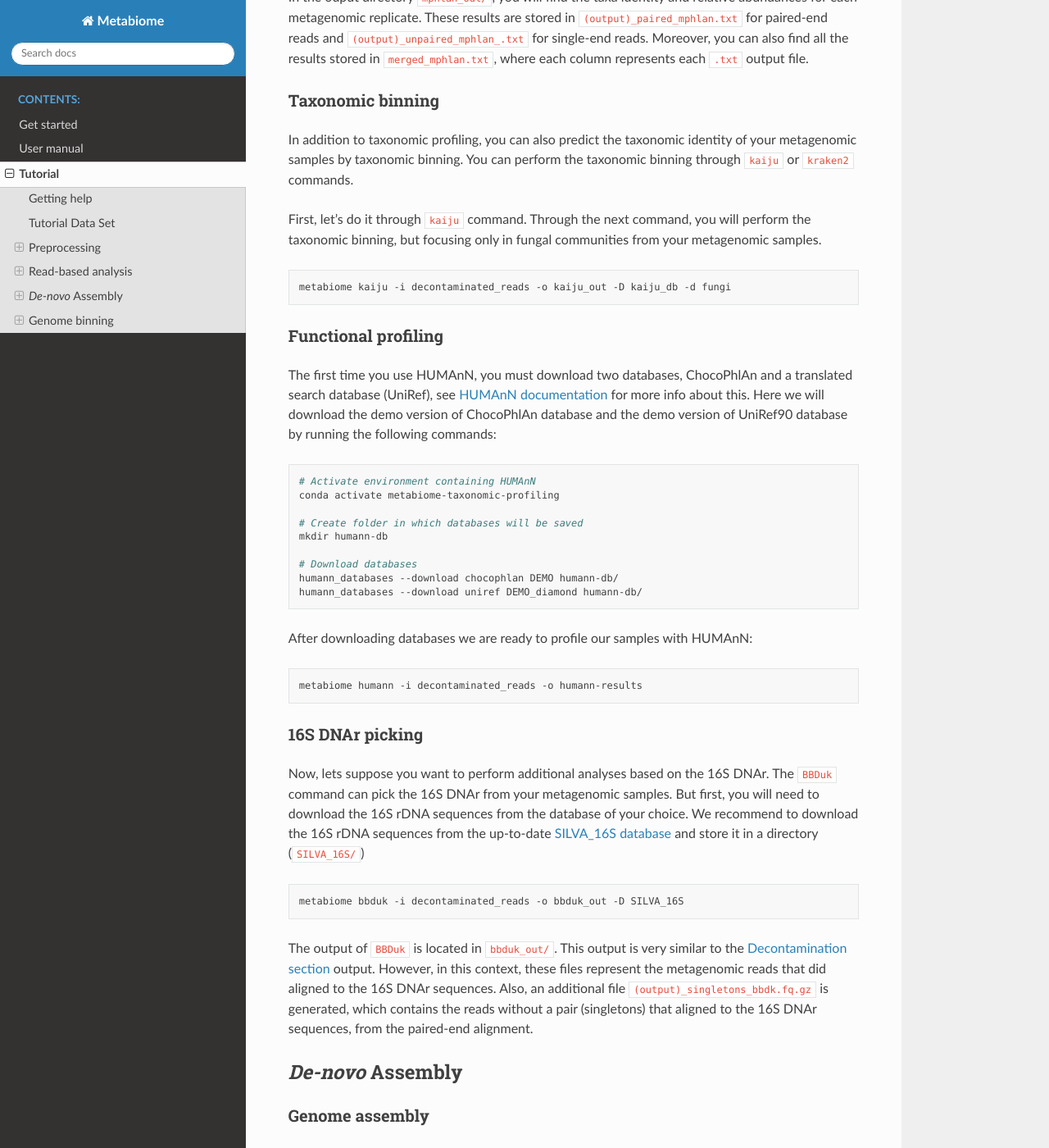
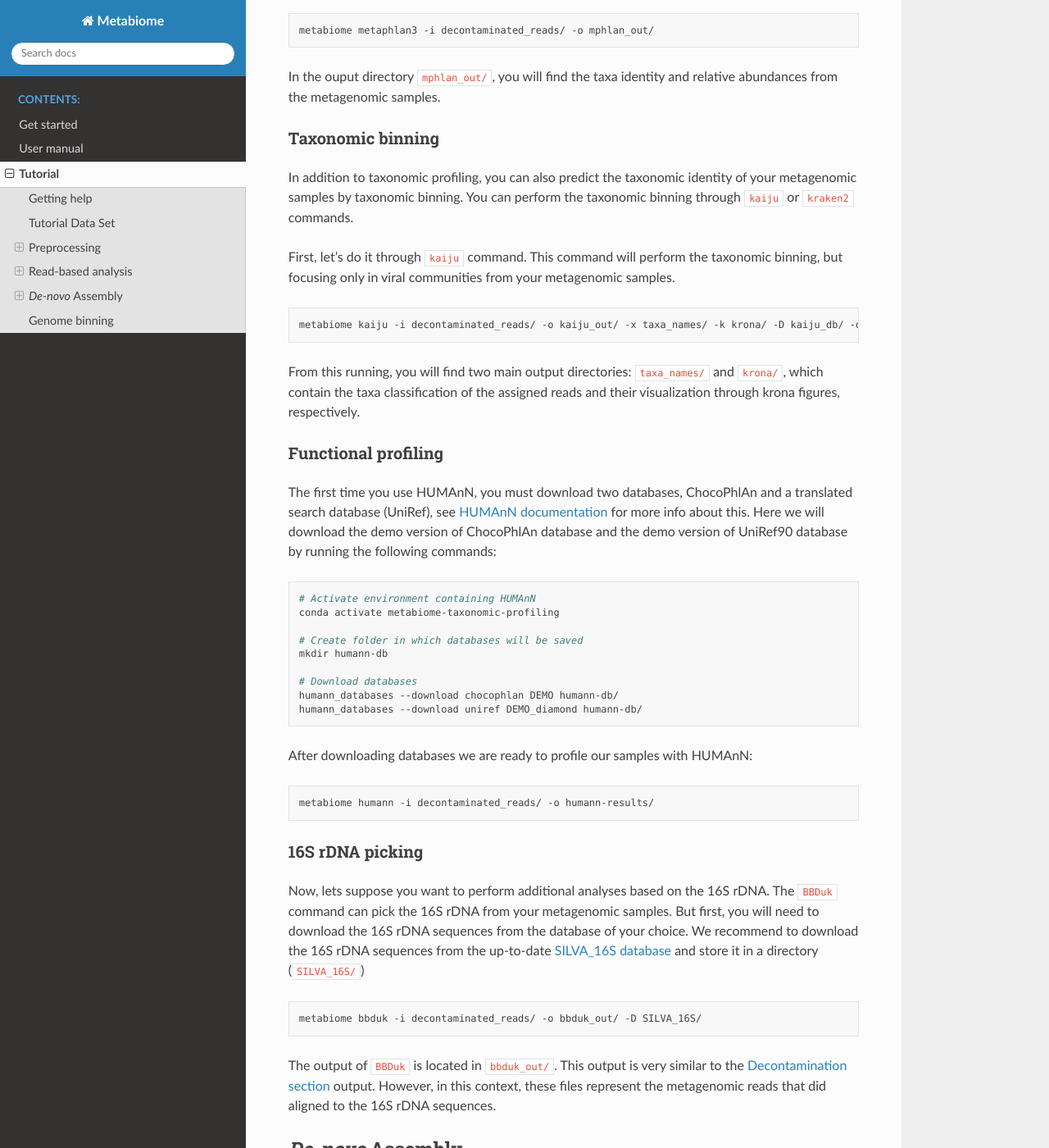
Before and after one commit to Nesper94/Metabiome, a Sphinx documentation site: the page built from documentation/source/tutorial.rst, in a window 1280 px wide and 1400 px high, scrolled down 3017 px. Shown: the whole window at 82% size. Built offline with Sphinx 7.4.7 and the Read the Docs theme 2.0.0, drawn with Linux system fonts in a browser that asks for light colours; some of the changed text lies outside the part shown.

Commit message:
Add new lines to Metabiome's tutorial
-Finish Taxonomic profiling and binning tutorial steps.
-Change DNAr for its correct form: rDNA.

```diff
--- a/documentation/source/tutorial.rst
+++ b/documentation/source/tutorial.rst
@@ -12,7 +12,7 @@ By the end of the tutorial, you will be able to:
     * Perform the taxonomic profiling of metagenomic reads.
     * Perform the taxonomic binning of metagenomic reads.
     * Perform the functional profiling of metagenomic reads.
-    * Pick 16S DNAr sequences from metagenomic reads.
+    * Pick 16S rDNA sequences from metagenomic reads.
     * Assembly metagenomic paired-end reads into contigs.
     * Assess the quality of the metagenomic contigs.
     * Generate bins with metagenomic contigs and their respective paired-end reads.
@@ -63,7 +63,7 @@ using the command :code:`qc` from Metabiome:
 
 .. code-block:: bash
 
-    metabiome qc -i sample_data -o quality_check
+    metabiome qc -i sample_data/ -o quality_check/
 
 After running this command the folder :file:`quality-check/` will be created
 and inside it you will find a FastQC report with quality info for each input
@@ -79,7 +79,7 @@ will remove the last 20 bp because these have lower quality:
 
 .. code-block:: bash
 
-    metabiome trimmomatic -i sample_data -o filtered_reads -opts MINLEN:150 TRAILING:20
+    metabiome trimmomatic -i sample_data/ -o filtered_reads/ -opts MINLEN:150 TRAILING:20
 
 Decontamination
 ---------------
@@ -88,11 +88,17 @@ The next step is to remove contaminant reads from our data. Two common
 contaminants are sequences coming from researchers or people manipulating the
 samples and sequences from the Phi-X174 phage used as control in the
 sequencing machines, so we will remove reads coming from these sources using
-:code:`bowtie2` command.
+:code:`bowtie2` command. To obtain these sequences, you must download the Human
+Reference Genome (`GRCh38.p13 <https://www.ncbi.nlm.nih.gov/assembly/GCF_000001405.39>`_)
+and the PhiX (`phi-X174 <https://www.ncbi.nlm.nih.gov/nuccore/9626372>`_) Genome
+from the provided links.
+
+Now that we have downloaded the human and phage reference genomes,
+let's perform the decontamination with :code:`bowtie2` command likeso:
 
 .. code-block:: bash
 
-    metabiome bowtie2 -i filtered_reads -o decontaminated_reads -hu -ph -ho
+    metabiome bowtie2 -i filtered_reads/ -o decontaminated_reads/ -hu Human.fasta -ph PhiX_NC_001422.1.fasta
 
 The most important output files from this step are located in :file:`decontaminated_reads/`. These files are each of the paired-end and single-end reads in gzip format, and the summary stats from the alignments. For example, assume your output file prefix is output:
 
@@ -122,9 +128,9 @@ Now, consider that you want to predict the taxonomic identity and relative abund
 
 .. code-block:: bash
 
-    metabiome metaphlan3 -i decontaminated_reads -o mphlan_out
+    metabiome metaphlan3 -i decontaminated_reads/ -o mphlan_out/
 
-In the ouput directory :file:`mphlan_out/`, you will find the taxa identity and relative abundances for each metagenomic replicate. These results are stored in :file:`(output)_paired_mphlan.txt` for paired-end reads and :file:`(output)_unpaired_mphlan_.txt` for single-end reads. Moreover, you can also find all the results stored in :file:`merged_mphlan.txt`, where each column represents each :file:`.txt` output file.
+In the ouput directory :file:`mphlan_out/`, you will find the taxa identity and relative abundances from the metagenomic samples.
 
 
 Taxonomic binning
@@ -132,11 +138,13 @@ Taxonomic binning
 
 In addition to taxonomic profiling, you can also predict the taxonomic identity of your metagenomic samples by taxonomic binning. You can perform the taxonomic binning through :code:`kaiju` or :code:`kraken2` commands.
 
-First, let's do it through :code:`kaiju` command. Through the next command, you will perform the taxonomic binning, but focusing only in fungal communities from your metagenomic samples.
+First, let's do it through :code:`kaiju` command. This command will perform the taxonomic binning, but focusing only in viral communities from your metagenomic samples.
 
 .. code-block:: bash
 
-    metabiome kaiju -i decontaminated_reads -o kaiju_out -D kaiju_db -d fungi
+    metabiome kaiju -i decontaminated_reads/ -o kaiju_out/ -x taxa_names/ -k krona/ -D kaiju_db/ -d viruses
+
+From this running, you will find two main output directories:  :file:`taxa_names/` and :file:`krona/`, which contain the taxa classification of the assigned reads and their visualization through krona figures, respectively.
 
 
 Functional profiling
@@ -164,18 +172,18 @@ After downloading databases we are ready to profile our samples with HUMAnN:
 
 .. code-block:: bash
 
-    metabiome humann -i decontaminated_reads -o humann-results
+    metabiome humann -i decontaminated_reads/ -o humann-results/
 
 
-16S DNAr picking
+16S rDNA picking
 ----------------
-Now, lets suppose you want to perform additional analyses based on the 16S DNAr. The :code:`BBDuk` command can pick the 16S DNAr from your metagenomic samples. But first, you will need to download the 16S rDNA sequences from the database of your choice. We recommend to download the 16S rDNA sequences from the up-to-date `SILVA_16S database <https://www.arb-silva.de/>`_ and store it in a directory (:file:`SILVA_16S/`)
+Now, lets suppose you want to perform additional analyses based on the 16S rDNA. The :code:`BBDuk` command can pick the 16S rDNA from your metagenomic samples. But first, you will need to download the 16S rDNA sequences from the database of your choice. We recommend to download the 16S rDNA sequences from the up-to-date `SILVA_16S database <https://www.arb-silva.de/>`_ and store it in a directory (:file:`SILVA_16S/`)
 
 .. code-block:: bash
 
-    metabiome bbduk -i decontaminated_reads -o bbduk_out -D SILVA_16S
+    metabiome bbduk -i decontaminated_reads/ -o bbduk_out/ -D SILVA_16S/
 
-The output of :code:`BBDuk` is located in :file:`bbduk_out/`. This output is very similar to the `Decontamination section <Decontamination_>`_ output. However, in this context, these files represent the metagenomic reads that did aligned to the 16S DNAr sequences. Also, an additional file  :file:`(output)_singletons_bbdk.fq.gz` is generated, which contains the reads without a pair (singletons) that aligned to the 16S DNAr sequences, from the paired-end alignment.
+The output of :code:`BBDuk` is located in :file:`bbduk_out/`. This output is very similar to the `Decontamination section <Decontamination_>`_ output. However, in this context, these files represent the metagenomic reads that did aligned to the 16S rDNA sequences.
 
 *De-novo* Assembly
 ******************
@@ -190,12 +198,12 @@ metaSPAdes and MEGAHIT, in order to obtain longer sequences. For this, run the f
 .. code-block:: bash
 
     # metaSPAdes
-    metabiome metaspades -i decontaminated_reads -o metaspades-assembled-reads
+    metabiome metaspades -i decontaminated_reads/ -o metaspades-assembled-reads/
 
 .. code-block:: bash
 
     # MEGAHIT
-    metabiome megahit -i decontaminated_reads -o megahit-assembled-reads
+    metabiome megahit -i decontaminated_reads/ -o megahit-assembled-reads/
 
 This resulted sequences are frequently used to know the taxonomic profiling.
 
```
Also changed, not shown: other parts of documentation/source/tutorial.rst (+0 -3 lines).
